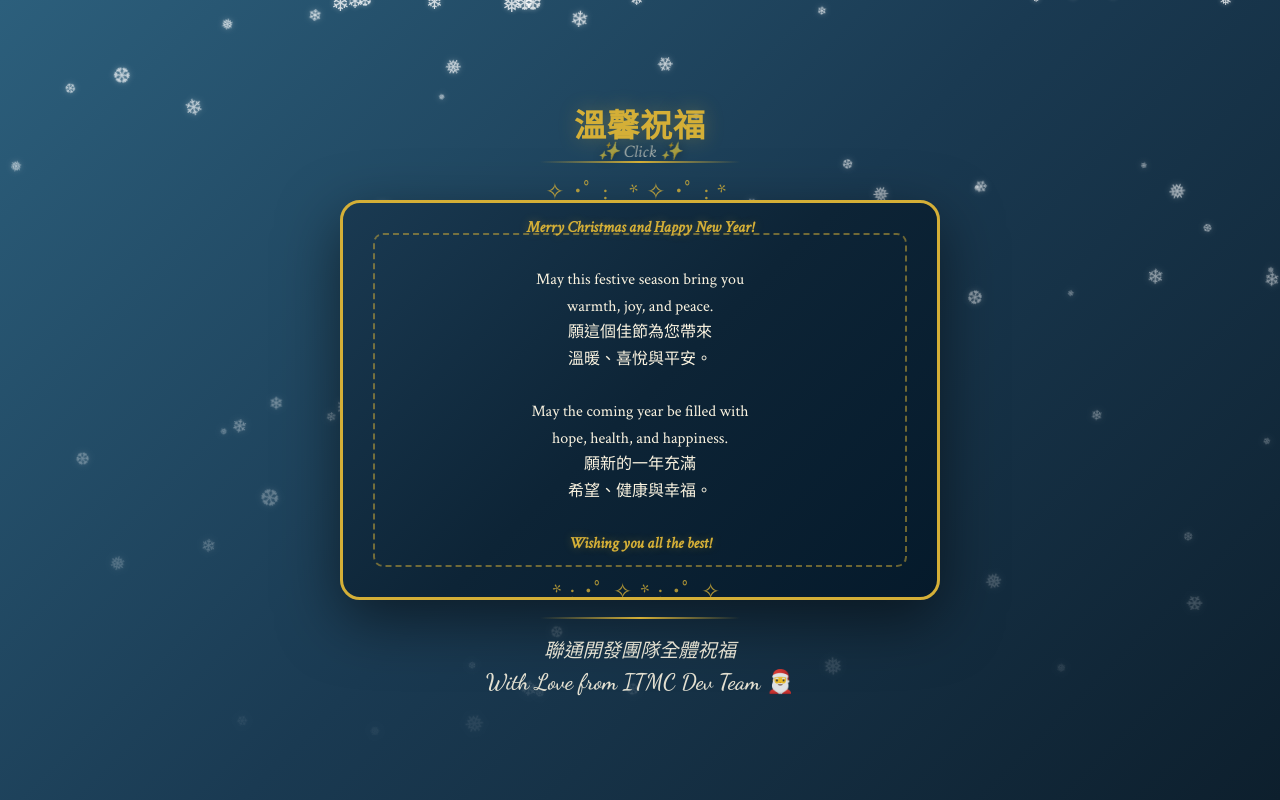
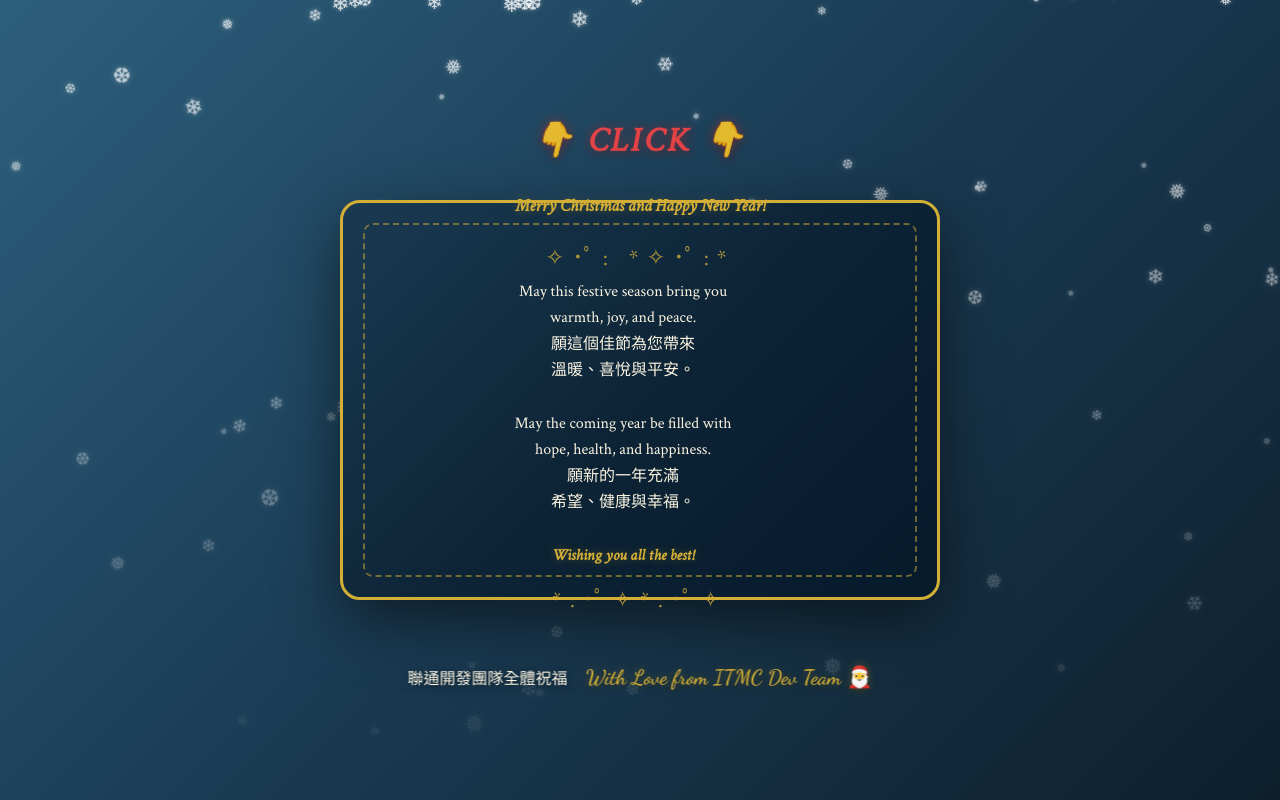
Before and after one commit to itmckira/chrismas-card, a plain HTML site: page index.html in a window 1280 px wide. Both pictures are taken after a click on the element 640 px from the left and 400 px from the top of the page. Drawn offline with nearby package versions, Linux system fonts and the light colour scheme.

Commit message:
change click

```diff
--- a/index.html
+++ b/index.html
@@ -68,20 +68,30 @@
 
         .instruction {
             position: absolute;
-            top: -60px;
+            top: -80px;
             left: 50%;
             transform: translateX(-50%);
-            color: var(--warm-cream);
-            font-size: 1.1rem;
+            color: #ff4444;
+            font-size: 2rem;
+            font-weight: 700;
             font-style: italic;
-            opacity: 0.9;
-            animation: pulse 2s ease-in-out infinite;
-            text-shadow: 0 2px 10px rgba(0, 0, 0, 0.5);
+            opacity: 0.95;
+            animation: clickPulse 1.5s ease-in-out infinite;
+            text-shadow:
+                0 0 10px rgba(255, 68, 68, 0.5),
+                0 2px 10px rgba(0, 0, 0, 0.5);
+            letter-spacing: 3px;
         }
 
-        @keyframes pulse {
-            0%, 100% { opacity: 0.6; }
-            50% { opacity: 1; }
+        @keyframes clickPulse {
+            0%, 100% {
+                opacity: 0.7;
+                transform: translateX(-50%) scale(1);
+            }
+            50% {
+                opacity: 1;
+                transform: translateX(-50%) scale(1.1);
+            }
         }
 
         /* 賀卡 */
@@ -208,17 +218,17 @@
             flex-direction: column;
             justify-content: center;
             align-items: center;
-            padding: 50px 40px;
+            padding: 60px 40px;
             z-index: 1;
         }
 
         .card-back::before {
             content: '';
             position: absolute;
-            top: 30px;
-            left: 30px;
-            right: 30px;
-            bottom: 30px;
+            top: 20px;
+            left: 20px;
+            right: 20px;
+            bottom: 20px;
             border: 2px dashed var(--gold-accent);
             border-radius: 10px;
             opacity: 0.5;
@@ -230,10 +240,29 @@
             text-align: center;
             opacity: 0;
             transition: opacity 0.6s ease 0.8s;
+            width: 100%;
         }
 
         .card.open .inside-content {
             opacity: 1;
+        }
+
+        .top-greeting {
+            position: absolute;
+            top: 15px;
+            left: 50%;
+            transform: translateX(-50%);
+            font-size: 1.1rem;
+            color: var(--gold-accent);
+            font-weight: 600;
+            font-style: italic;
+            text-shadow: 0 0 10px rgba(212, 175, 55, 0.3);
+            white-space: nowrap;
+            margin: 0;
+        }
+
+        .content-box {
+            margin-top: 60px;
         }
 
         .inside-title {
@@ -250,7 +279,7 @@
             font-size: 1rem;
             color: var(--warm-cream);
             line-height: 1.65;
-            margin-bottom: 15px;
+            margin-bottom: 12px;
             max-width: 480px;
         }
 
@@ -261,36 +290,50 @@
             text-shadow: 0 0 10px rgba(212, 175, 55, 0.3);
         }
 
-        .signature {
-            font-family: 'Playfair Display', serif;
-            font-size: 1.2rem;
-            font-style: italic;
-            color: var(--warm-cream);
-            margin-top: 15px;
-            opacity: 0.9;
-            line-height: 1.6;
-        }
-
-        .signature-english {
-            font-family: 'Dancing Script', cursive;
-            font-size: 1.4rem;
-            font-weight: 600;
-            font-style: normal;
-        }
-
-        .decorative-line {
-            width: 200px;
-            height: 2px;
-            background: linear-gradient(to right, transparent, var(--gold-accent), transparent);
-            margin: 10px auto;
-        }
-
         .stars {
             font-size: 1.4rem;
             letter-spacing: 8px;
             opacity: 0.8;
-            margin: 8px 0;
+            margin: 6px 0;
             color: var(--gold-accent);
+        }
+
+        /* 外部團隊簽名 */
+        .team-signature {
+            position: absolute;
+            bottom: -90px;
+            left: 50%;
+            transform: translateX(-50%);
+            text-align: center;
+            opacity: 0;
+            transition: opacity 0.6s ease 1.4s;
+            z-index: 3;
+            white-space: nowrap;
+        }
+
+        .card.open .team-signature {
+            opacity: 1;
+        }
+
+        .team-text {
+            font-family: 'Playfair Display', serif;
+            font-size: 1rem;
+            color: var(--warm-cream);
+            margin: 0 15px 0 0;
+            text-shadow: 0 2px 8px rgba(0, 0, 0, 0.5);
+            display: inline;
+        }
+
+        .team-english {
+            font-family: 'Dancing Script', cursive;
+            font-size: 1.3rem;
+            font-weight: 600;
+            color: var(--gold-accent);
+            margin: 0;
+            text-shadow:
+                0 0 10px rgba(212, 175, 55, 0.4),
+                0 2px 8px rgba(0, 0, 0, 0.5);
+            display: inline;
         }
 
         /* 響應式設計 */
@@ -319,25 +362,9 @@
             }
 
             .instruction {
-                font-size: 0.9rem;
-                top: -40px;
+                font-size: 1.5rem;
+                top: -60px;
             }
-        }
-
-        /* 點擊提示 */
-        .tap-hint {
-            position: absolute;
-            bottom: -50px;
-            left: 50%;
-            transform: translateX(-50%);
-            color: var(--warm-cream);
-            font-size: 0.9rem;
-            opacity: 0;
-            transition: opacity 0.3s;
-        }
-
-        .card:hover .tap-hint {
-            opacity: 0.7;
         }
     </style>
 </head>
@@ -347,19 +374,20 @@
 
     <!-- 主要內容 -->
     <div class="container">
-        <div class="instruction">✨ Click ✨</div>
+        <div class="instruction">👇 CLICK 👇</div>
 
         <div class="card" id="card">
             <!-- 內頁（底層）-->
             <div class="card-back">
                 <div class="inside-content">
-                    <h2 class="inside-title">溫馨祝福</h2>
-                    <div class="decorative-line"></div>
+                    <p class="top-greeting">
+                        <span class="highlight">Merry Christmas and Happy New Year!</span>
+                    </p>
 
+                    <div class="content-box">
                         <div class="stars">✧･ﾟ: *✧･ﾟ:*</div>
 
                         <p class="message">
-                        <span class="highlight">Merry Christmas and Happy New Year!</span><br><br>
                             May this festive season bring you<br>
                             warmth, joy, and peace.<br>
                             願這個佳節為您帶來<br>
@@ -372,10 +400,14 @@
                         </p>
 
                         <div class="stars">*:･ﾟ✧*:･ﾟ✧</div>
+                    </div>
+                </div>
+            </div>
 
-                    <div class="decorative-line"></div>
-                    <p class="signature">聯通開發團隊全體祝福<br><span class="signature-english">With Love from ITMC Dev Team 🎅</span></p>
-                </div>
+            <!-- 團隊簽名（卡片外部）-->
+            <div class="team-signature">
+                <span class="team-text">聯通開發團隊全體祝福</span>
+                <span class="team-english">With Love from ITMC Dev Team 🎅</span>
             </div>
 
             <!-- 封面（可翻轉的蓋子）-->
@@ -391,8 +423,6 @@
                     <div class="tree-emoji">🎄</div>
                 </div>
             </div>
-
-            <div class="tap-hint">Click</div>
         </div>
     </div>
 
```
Lines whose indentation alone changed are shown as unchanged.
